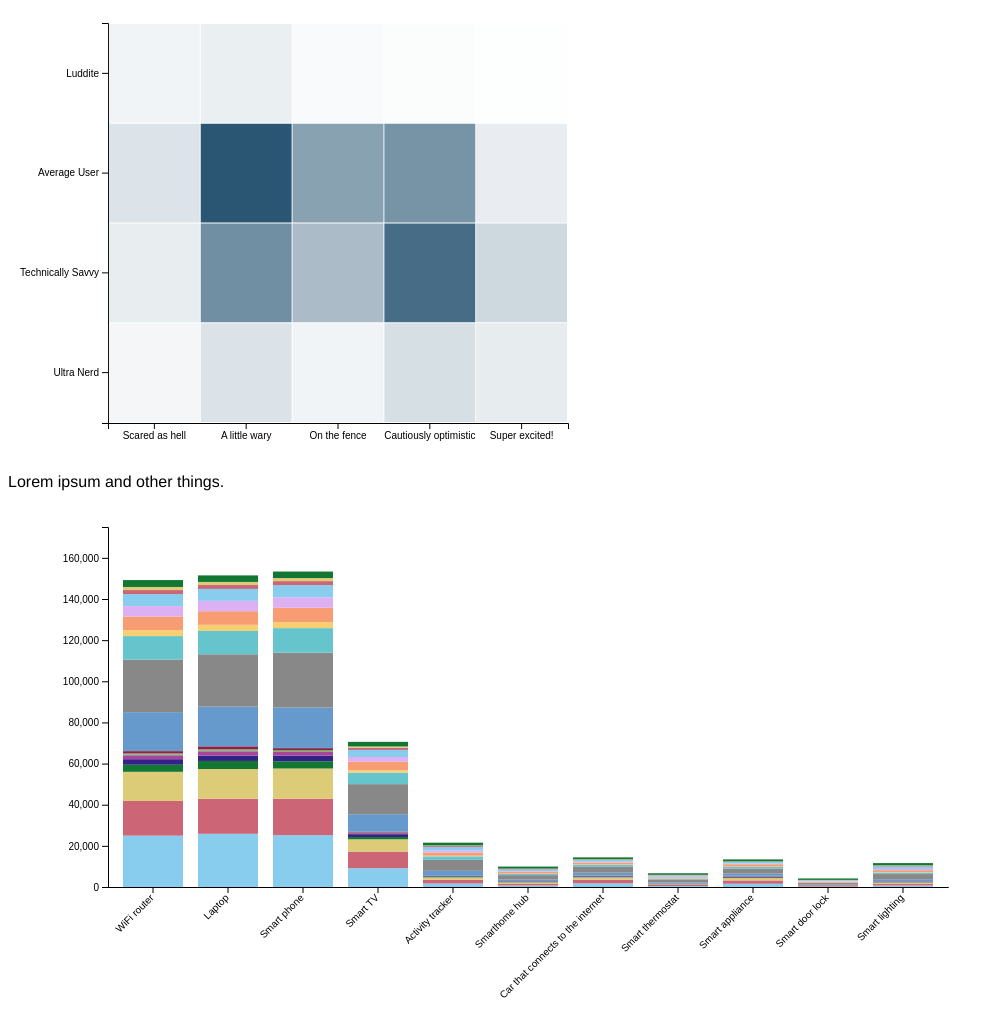
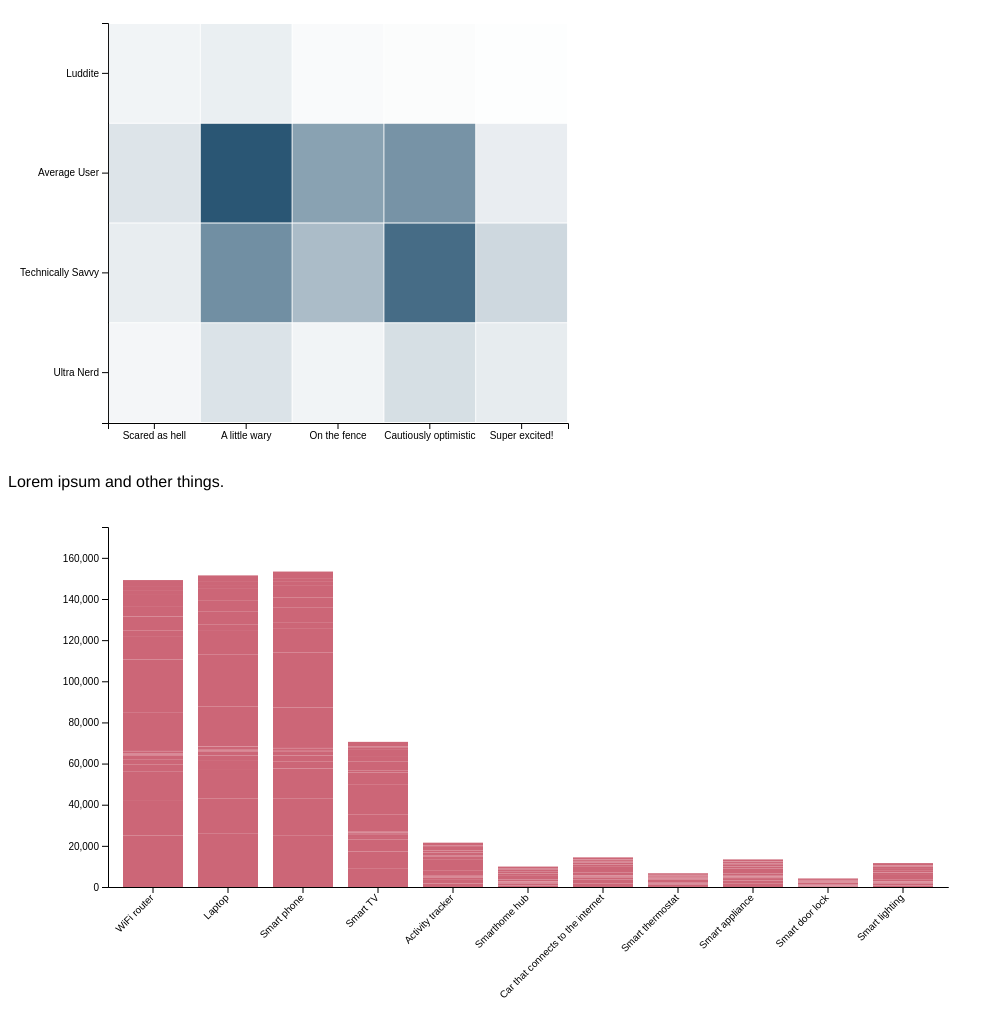
Before and after one commit to INFO-4602-5602/project-1-mozilla-5602_project1_annebeth_-chandan_telly, a plain HTML site: page visualization.html in a window 1280 px wide. Shown: the part 145-1164 px from the top of the page, without its empty margins (0-987 px from the left). Drawn offline with nearby package versions, Linux system fonts and the light colour scheme.

Commit message:
Added working stacked bars.

```diff
--- a/visualization.html
+++ b/visualization.html
@@ -90,7 +90,7 @@ p {
         .attr("width", x.bandwidth() )
         .attr("height", y.bandwidth() )
         .style("fill", function(d) { return myColor(d.counts)} )
-
+        .attr("class", function(d) { return createClassName(d.user_level, d.attitude) });
   })
 
   // VISUALIZATION 2: BARPLOT
@@ -135,12 +135,12 @@ p {
       .call(d3.axisLeft(y));
 
     // color palette = one color per subgroup
-    var color = d3.scaleOrdinal()
-      .domain(subgroups)
-      .range(["#88CCEE","#CC6677","#DDCC77","#117733",
-              "#332288","#AA4499","#44AA99","#999933",
-              "#882255","#661100","#6699CC","#888888",
-              "#66C5CC","#F6CF71","#F89C74","#DCB0F2"])
+    // var color = d3.scaleOrdinal()
+    //   .domain(subgroups)
+    //   .range(["#88CCEE","#CC6677","#DDCC77","#117733",
+    //           "#332288","#AA4499","#44AA99","#999933",
+    //           "#882255","#661100","#6699CC","#888888",
+    //           "#66C5CC","#F6CF71","#F89C74","#DCB0F2"])
 
     //stack the data? --> stack per subgroup
     var stackedData = d3.stack()
@@ -153,7 +153,8 @@ p {
       // Enter in the stack data = loop key per key = group per group
       .data(stackedData)
       .enter().append("g")
-        .attr("fill", function(d) { return color(d.key); })
+        .attr("fill", "#CC6677") // function(d) { return color(d.key); })
+        .attr("class", function(d){ return fixClassName(d.key) })
         .selectAll("rect")
         // enter a second time = loop subgroup per subgroup to add all rectangles
         .data(function(d) { return d; })
@@ -161,8 +162,23 @@ p {
           .attr("x", function(d) { return x(d.data.device); })
           .attr("y", function(d) { return y(d[1]); })
           .attr("height", function(d) { return y(d[0]) - y(d[1]); })
-          .attr("width",x.bandwidth())
-
+          .attr("width", x.bandwidth());
     })
 
+// Function for creating heatmap class names
+function createClassName(level, attitude){
+  var class_name = level + "_" + attitude;
+  return class_name.replace(/ /g, "_");
+}
+
+// TODO: Function to shorten the park name
+function fixClassName(className){
+  return className.substring(1).replace(" x", "").replace(/ /g, "_");
+}
+
+// TO-DOs:
+// - tooltip on barplot
+// - add click on heatmap
+// - README!
+
 </script>
```
